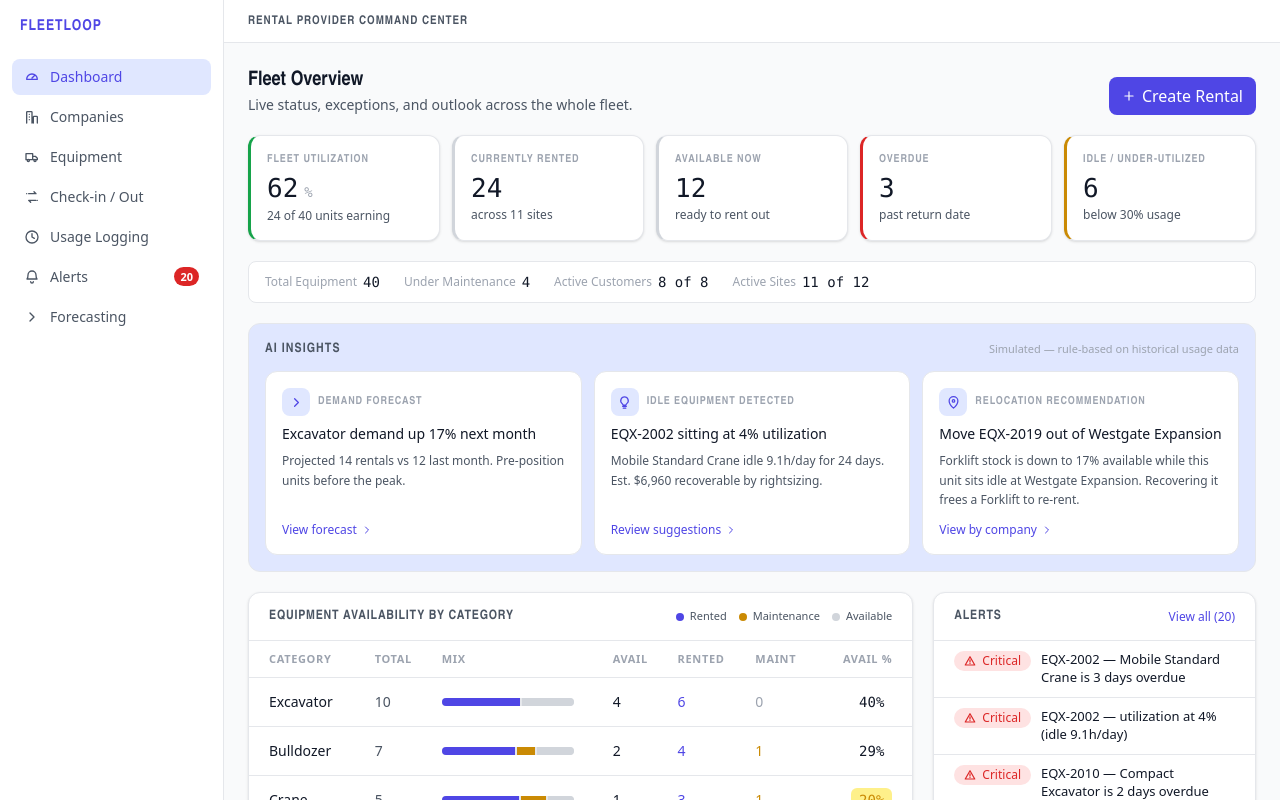
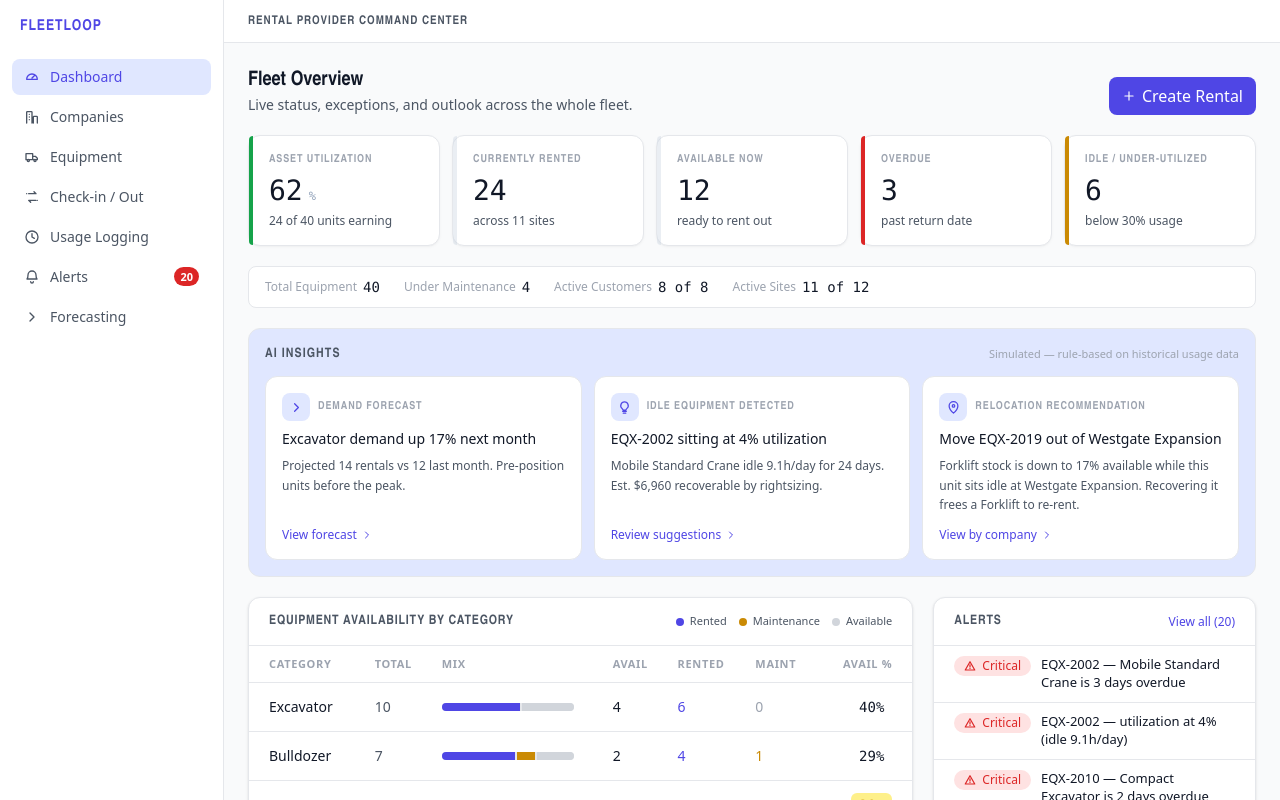
Before and after one commit to Mohamed-Muzammil/Rental_Tracking_System, a React (Vite) app: page /admin in a window 1280 px wide. Shown: the top 800 px of the page. Built offline with nearby package versions, Linux system fonts and the light colour scheme.

Commit message:
Fix Asset Overview card design to match exact UI specification

```diff
--- a/src/components/ui/StatTile.jsx
+++ b/src/components/ui/StatTile.jsx
@@ -1,30 +1,48 @@
 const STRIPE = {
-  good: 'var(--good)',
-  warning: 'var(--warning)',
-  serious: 'var(--serious)',
-  critical: 'var(--critical)',
-  neutral: 'var(--border-strong)',
+  good: '#16a34a',
+  warning: '#ca8a04',
+  serious: '#ea580c',
+  critical: '#dc2626',
+  neutral: '#cbd5e1',
 }
 
 export default function StatTile({ label, value, unit, hint, severity = 'neutral' }) {
+  const stripeColor = STRIPE[severity] ?? STRIPE.neutral
+  const hasAccent = severity !== 'neutral'
+
   return (
     <div
-      className="rounded-xl border pl-4 pr-5 py-4"
+      className="relative flex flex-col justify-between rounded-xl border bg-white p-4 shadow-sm transition-shadow hover:shadow-md"
       style={{
-        background: 'var(--bg-surface)',
         borderColor: 'var(--border)',
-        borderLeft: `3px solid ${STRIPE[severity] ?? STRIPE.neutral}`,
-        boxShadow: 'var(--shadow-card)',
+        boxShadow: '0 1px 3px 0 rgba(0, 0, 0, 0.04), 0 1px 2px -1px rgba(0, 0, 0, 0.04)',
       }}
     >
-      <div className="font-display text-[11px] font-semibold uppercase tracking-[0.08em]" style={{ color: 'var(--ink-muted)' }}>
-        {label}
+      {/* Left border accent line if non-neutral, or subtle left border */}
+      <div
+        className="absolute left-0 top-0 bottom-0 w-[4px] rounded-l-xl"
+        style={{
+          backgroundColor: stripeColor,
+          opacity: hasAccent ? 1 : 0.4,
+        }}
+      />
+
+      <div className="pl-1">
+        <div className="font-display text-[11px] font-semibold uppercase tracking-[0.08em]" style={{ color: 'var(--ink-muted)' }}>
+          {label}
+        </div>
+
+        <div className="tabular mt-2 flex items-baseline gap-1 font-data text-[28px] font-medium leading-none" style={{ color: 'var(--ink-primary)' }}>
+          <span>{value}</span>
+          {unit && <span className="text-xs font-normal text-slate-400 ml-0.5">{unit}</span>}
+        </div>
+
+        {hint && (
+          <div className="mt-2 text-xs font-normal" style={{ color: 'var(--ink-secondary)' }}>
+            {hint}
+          </div>
+        )}
       </div>
-      <div className="tabular mt-1.5 flex items-baseline gap-1.5 font-data text-[26px] font-medium leading-none" style={{ color: 'var(--ink-primary)' }}>
-        {value}
-        {unit && <span className="text-sm font-normal" style={{ color: 'var(--ink-muted)' }}>{unit}</span>}
-      </div>
-      {hint && <div className="mt-1.5 text-xs" style={{ color: 'var(--ink-secondary)' }}>{hint}</div>}
     </div>
   )
 }
--- a/src/pages/admin/Dashboard.jsx
+++ b/src/pages/admin/Dashboard.jsx
@@ -95,7 +95,7 @@ export default function Dashboard() {
       {/* ① KPI hero */}
       <div className="grid grid-cols-2 gap-3 sm:grid-cols-3 lg:grid-cols-5">
         <StatTile
-          label="Fleet Utilization"
+          label="Asset Utilization"
           value={kpis.utilization}
           unit="%"
           hint={`${kpis.rented} of ${kpis.total} units earning`}
```
